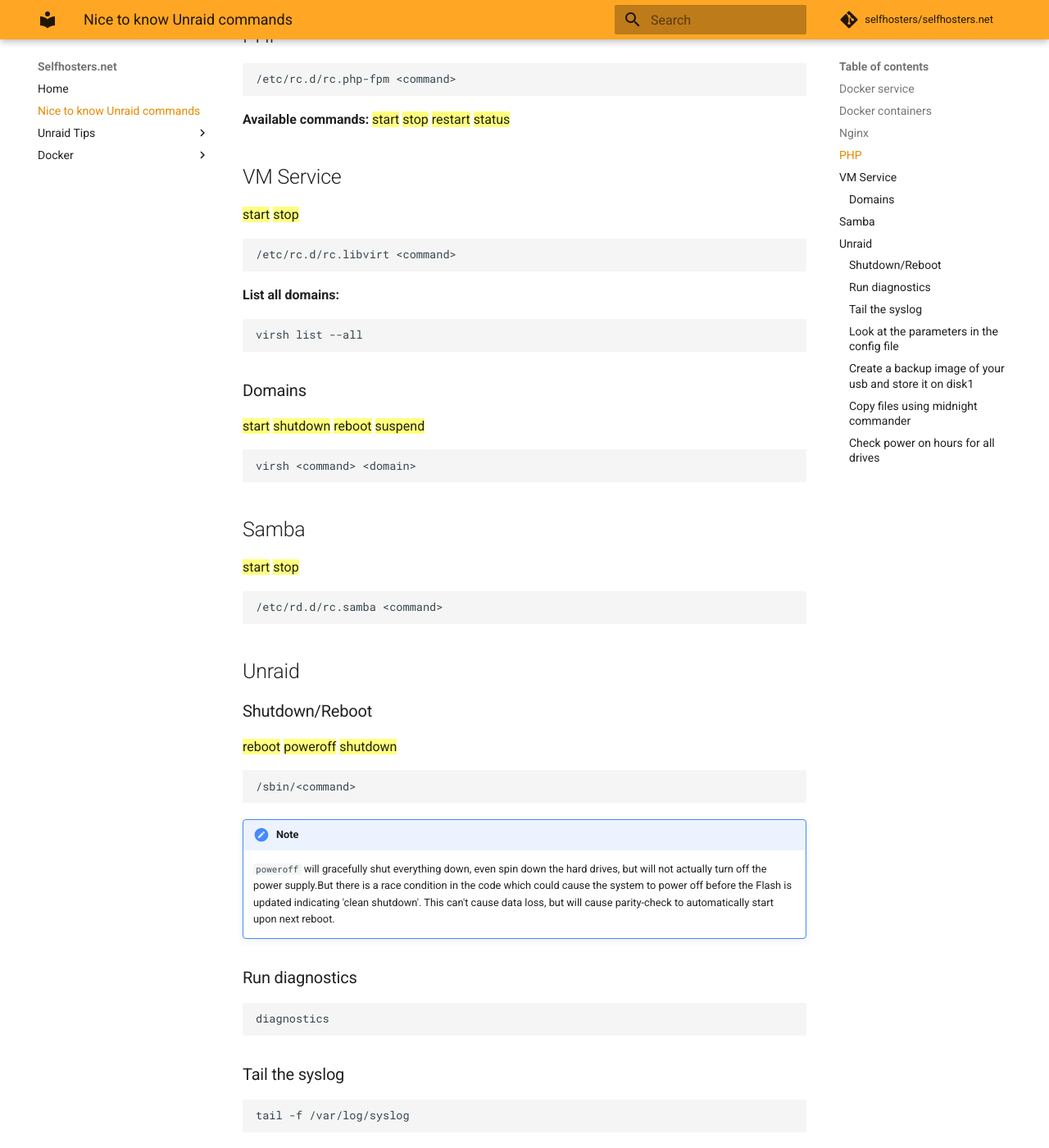
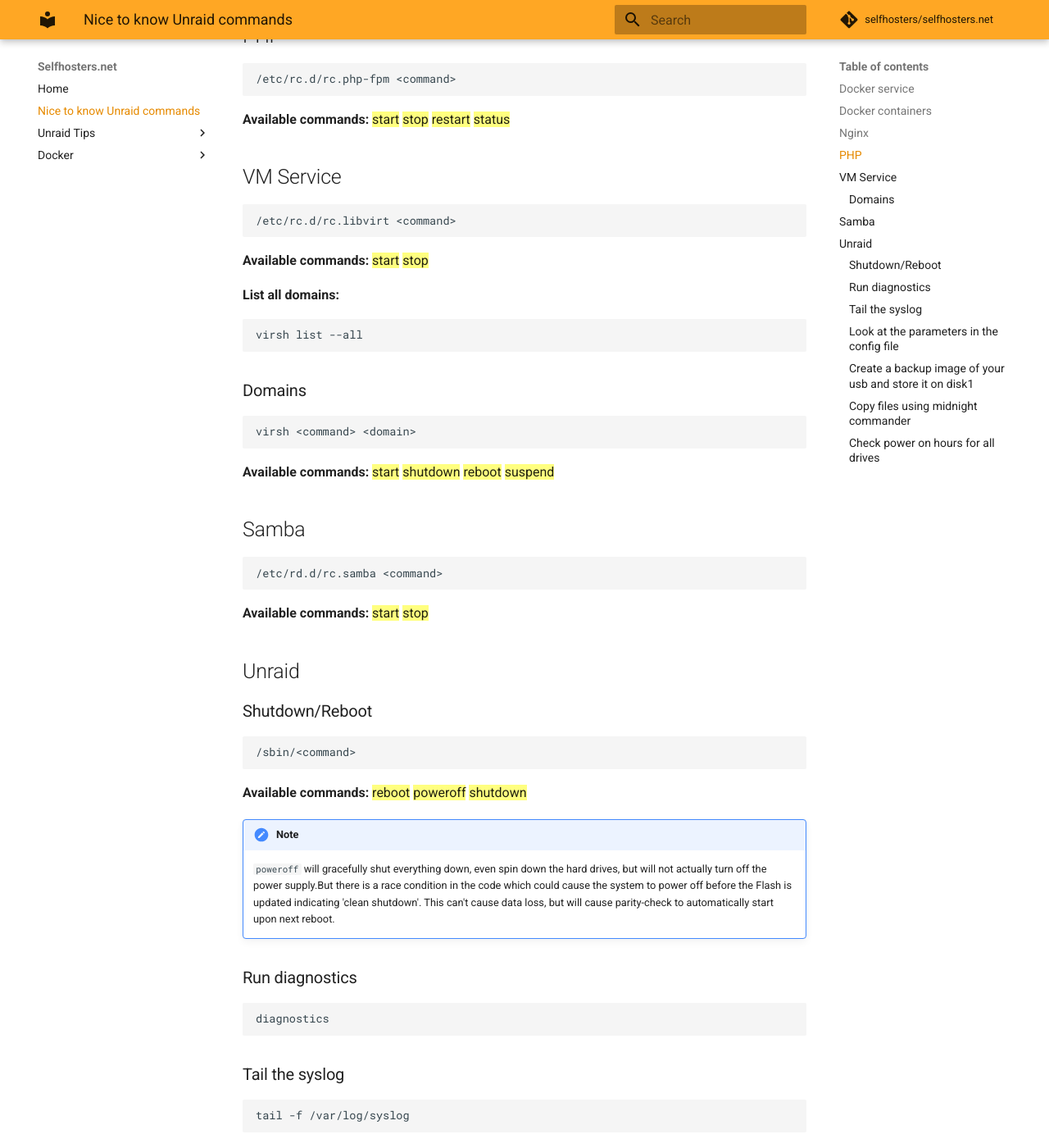
Before and after one commit to selfhosters/selfhosters.net, an MkDocs documentation site: the page built from docs/commands.md, in a window 1280 px wide and 1400 px high, scrolled down 867 px. Shown: the whole window at 82% size. Built offline with MkDocs 1.6.1 and Material for MkDocs 9.7.7, drawn with Linux system fonts in a browser that asks for light colours; comment, search, counter and statistics services are not loaded.

````diff
--- a/docs/commands.md
+++ b/docs/commands.md
@@ -20,10 +20,13 @@ docker <command> <containername>
 ==start== ==stop== ==restart== ==pasue== ==logs==
 
 **Print all container names:**
+
 ```bash
 docker ps --format ‘{{.Names}}’
 ```
+
 **Print all container images:**
+
 ```bash
 docker ps --format ‘{{.Image}}’
 ```
@@ -46,46 +49,49 @@ docker ps --format ‘{{.Image}}’
 **Available commands:**
 ==start== ==stop== ==restart== ==status==
 
-
-
 ## VM Service
-
-==start== ==stop==
 
 ```bash
 /etc/rc.d/rc.libvirt <command>
 ```
 
+**Available commands:**
+==start== ==stop==
+
 **List all domains:**
+
 ```bash
 virsh list --all
 ```
 
 ### Domains
 
-==start== ==shutdown== ==reboot== ==suspend==
-
 ```bash
 virsh <command> <domain>
 ```
 
+**Available commands:**
+==start== ==shutdown== ==reboot== ==suspend==
+
 ## Samba
-
-==start== ==stop==
 
 ```bash
 /etc/rd.d/rc.samba <command>
 ```
 
+**Available commands:**
+==start== ==stop==
+
 ## Unraid
 
 ### Shutdown/Reboot
 
-==reboot== ==poweroff== ==shutdown==
-
 ```bash
 /sbin/<command>
 ```
+
+**Available commands:**
+==reboot== ==poweroff== ==shutdown==
 
 !!! note "Note"
     `poweroff` will gracefully shut everything down, even spin down the hard drives,
````
